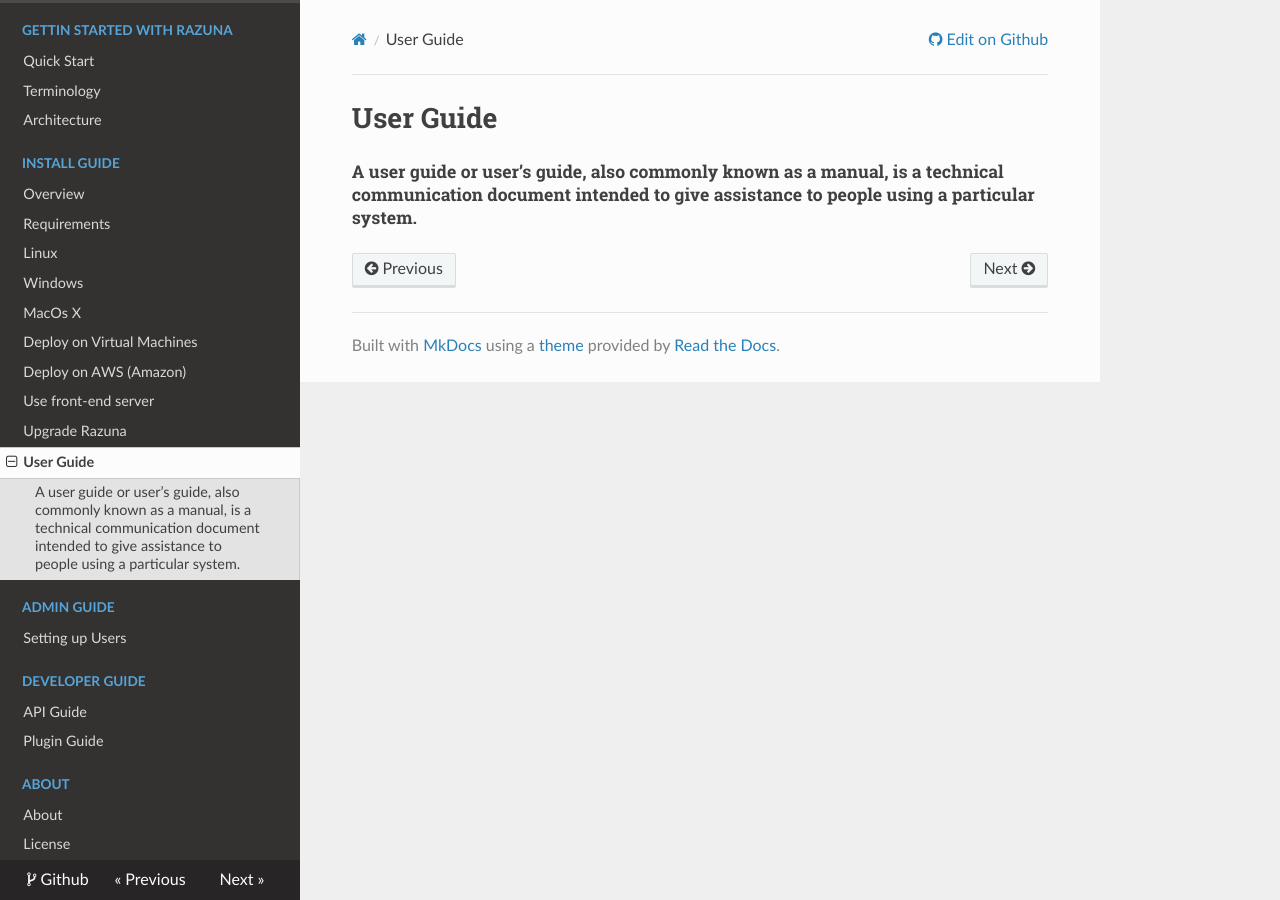
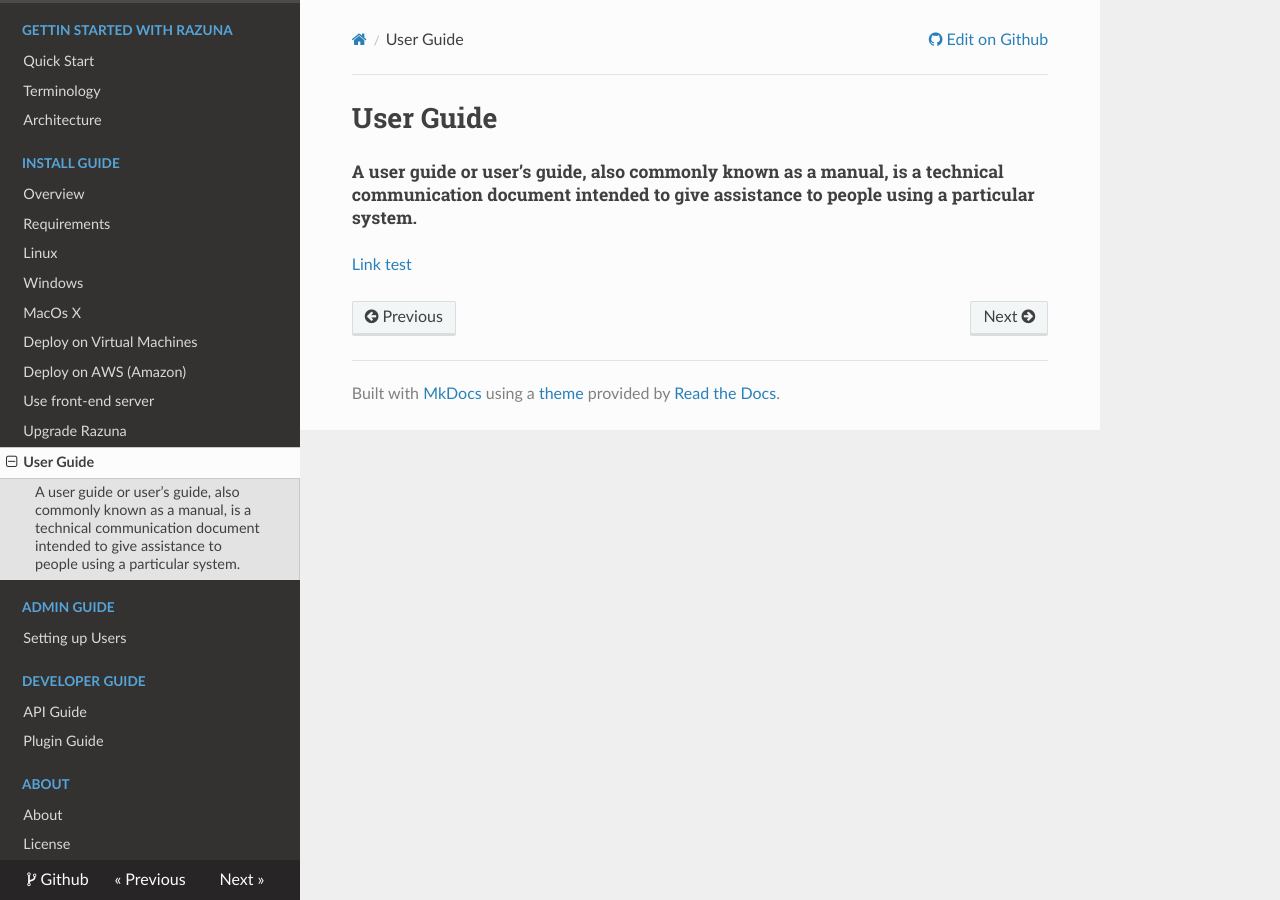
Before and after one commit to razuna/razuna-docs, an MkDocs documentation site: the page built from docs/user/index.md, in a window 1280 px wide. Built offline with MkDocs 1.6.1, drawn with Linux system fonts in a browser that asks for light colours; nearby versions of some CDN libraries; old or Windows-style settings are respelled for this version of MkDocs.

Commit message:
Link test

```diff
--- a/docs/user/index.md
+++ b/docs/user/index.md
@@ -1,3 +1,5 @@
 # User Guide
 
 ##### A user guide or user's guide, also commonly known as a manual, is a technical communication document intended to give assistance to people using a particular system.
+
+[Link test](https://www.google.com)
```
